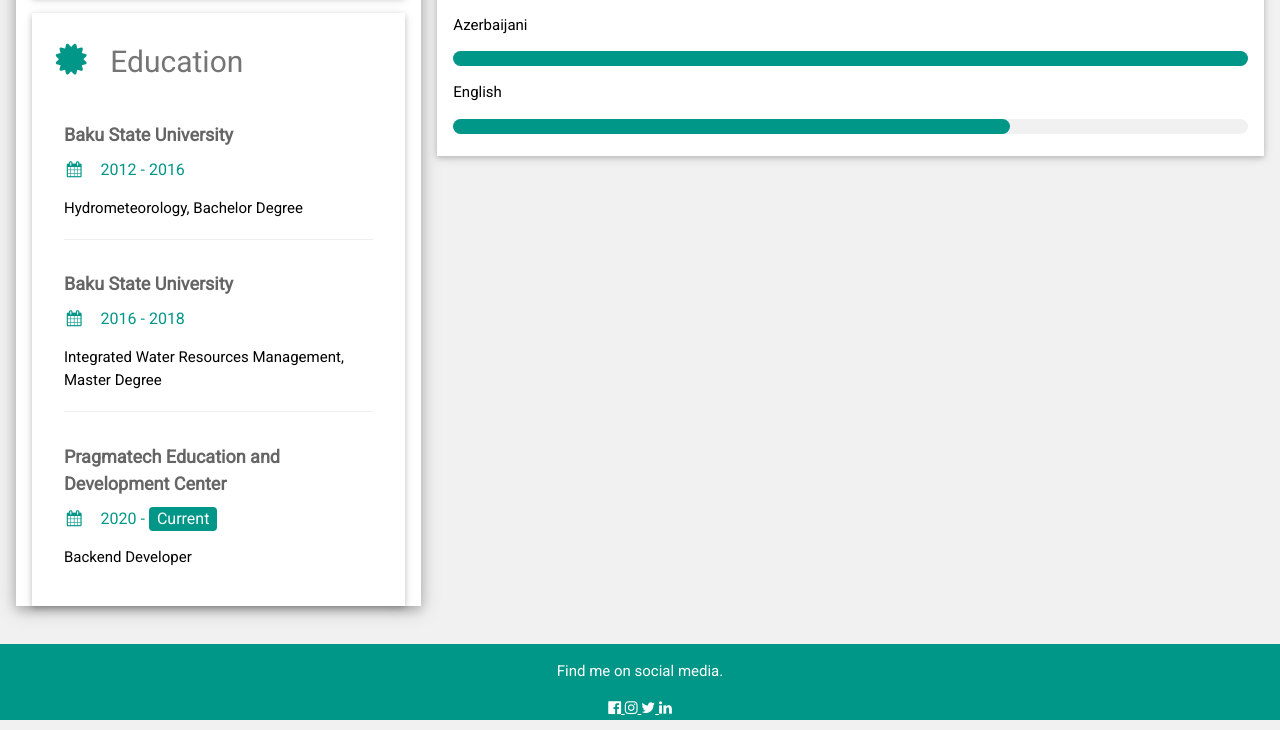
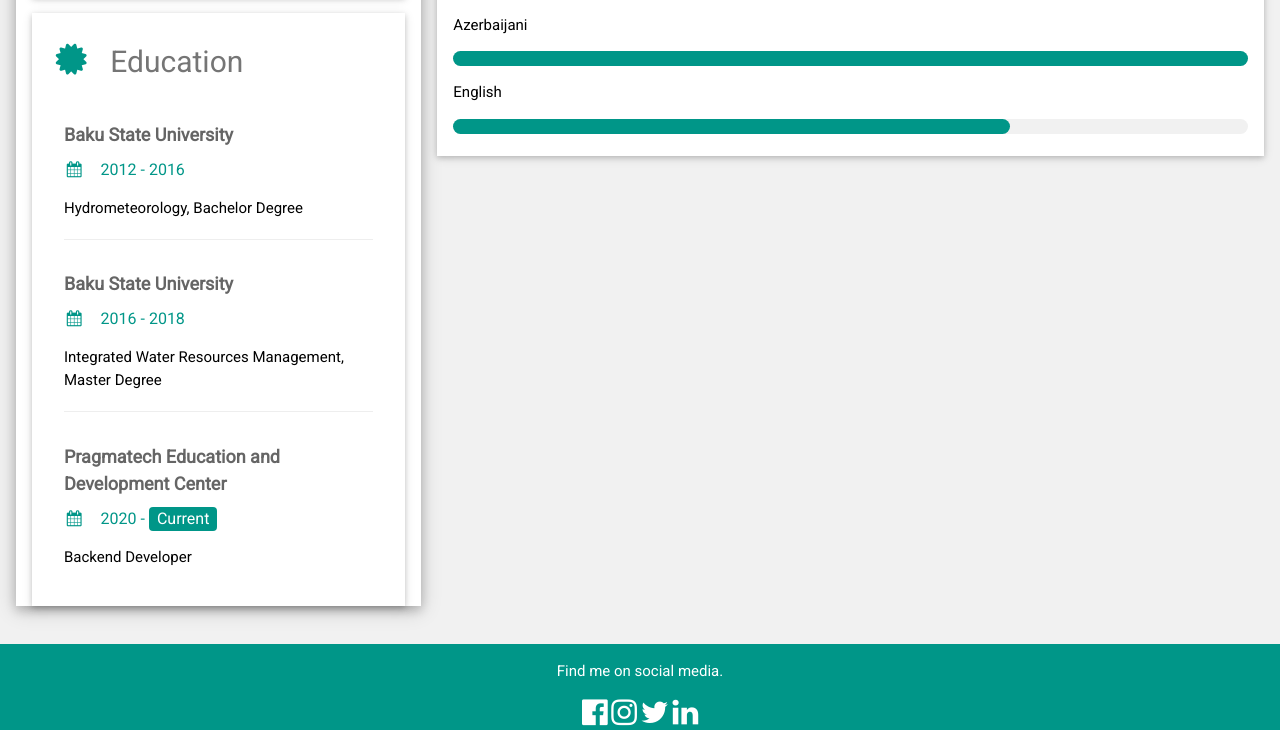
Before and after one commit to sahilappayev/sahilappayev.github.io, a plain HTML site: page index.html in a window 1280 px wide. Shown: the part 985-1715 px from the top of the page. Drawn offline with nearby package versions, Linux system fonts and the light colour scheme.

Commit message:
Edited some elements

```diff
--- a/index.html
+++ b/index.html
@@ -209,20 +209,20 @@
 
     <footer class="w3-container w3-teal w3-center w3-margin-top">
         <p>Find me on social media.</p>
-        <a href="https://www.facebook.com/sahilappayev">
-            <i class="fa fa-facebook-official w3-hover-opacity"></i>
+        <a href="https://www.facebook.com/sahilappayev" style= "text-decoration:none">
+            <i class="fa fa-facebook-official w3-hover-opacity fa-2x"></i>
         </a>
 
-        <a href="https://www.instagram.com/sahilappayev/">
-            <i class="fa fa-instagram w3-hover-opacity"></i>
+        <a href="https://www.instagram.com/sahilappayev/" style= "text-decoration:none">
+            <i class="fa fa-instagram w3-hover-opacity fa-2x"></i>
         </a>
 
-        <a href="https://twitter.com/sahilappayev">
-            <i class="fa fa-twitter w3-hover-opacity"></i>
+        <a href="https://twitter.com/sahilappayev" style= "text-decoration:none">
+            <i class="fa fa-twitter w3-hover-opacity fa-2x"></i>
         </a>
 
-        <a href="https://www.linkedin.com/in/sahilappayev/">
-            <i class="fa fa-linkedin w3-hover-opacity"></i>
+        <a href="https://www.linkedin.com/in/sahilappayev/" style= "text-decoration:none">
+            <i class="fa fa-linkedin w3-hover-opacity fa-2x"></i>
         </a>
         <br>
     </footer>
```
